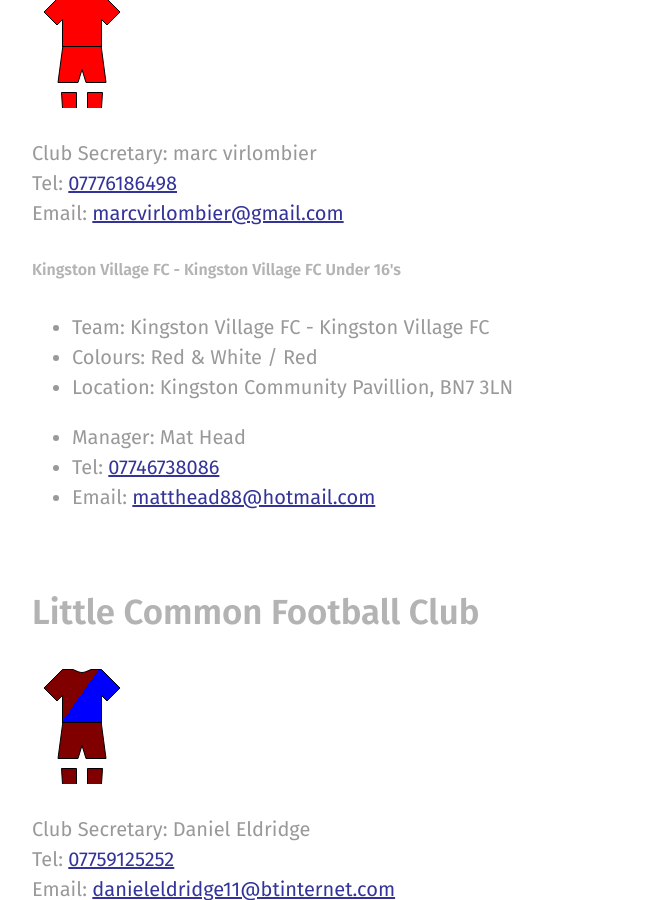
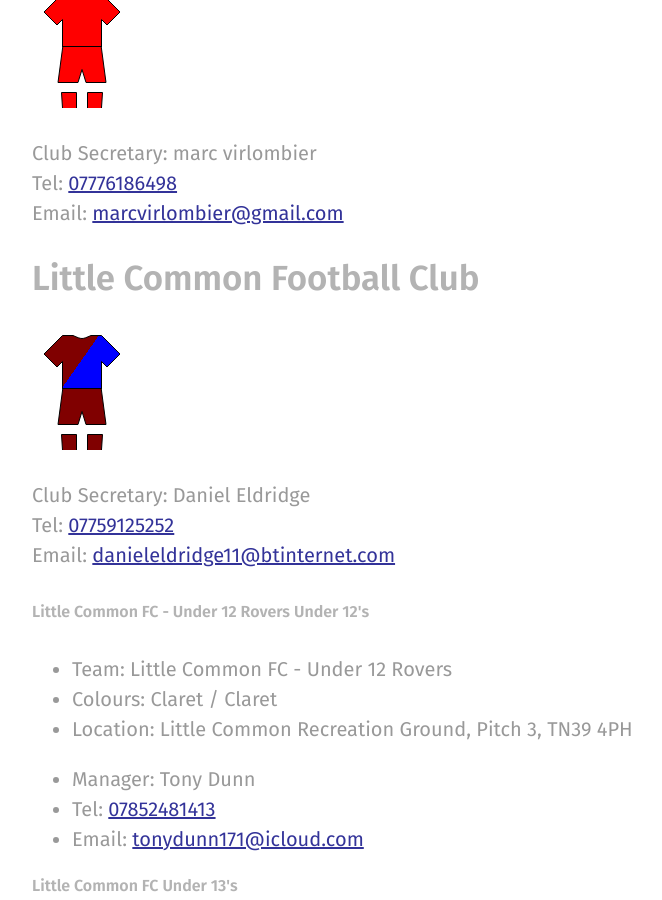
Before and after one commit to rotherleague/Rother, a Jekyll site: the page built from clubs.md, in a window 1280 px wide and 900 px high, scrolled down 7314 px. Shown: the whole window, without its empty margins (48-710 px from the left). Built offline with Jekyll 4.4.1, drawn with Linux system fonts in a browser that asks for light colours; nearby versions of some CDN libraries.

Commit message:
Update kingston_village.html

```diff
--- a/_includes/clubs/kingston_village.html
+++ b/_includes/clubs/kingston_village.html
@@ -7,21 +7,3 @@
 <p>Club Secretary: marc virlombier<br>
   Tel: <a href="tel:07776186498">07776186498</a><br>
 Email: <a href="mailto:marcvirlombier@gmail.com">marcvirlombier@gmail.com</a></p>
-<div>
-	<div>
-  <h5>Kingston Village FC - Kingston Village FC Under 16's</h5>
-</div>
-<ul>
-  <li>Team: Kingston Village FC - Kingston Village FC</li>
-  <li>Colours: Red &amp; White / Red</li>
-  <li>Location: Kingston Community Pavillion, BN7 3LN</li>
-</ul>
-<ul>
-  <li>Manager: Mat Head<br>
-  </li>
-  <li>Tel: <a href="tel:07746738086">07746738086</a><br>
-  </li>
-  <li>Email: <a href="mailto:matthead88@hotmail.com">matthead88@hotmail.com</a></li>
-</ul>
-</div>
-<p>&nbsp;</p>
```
